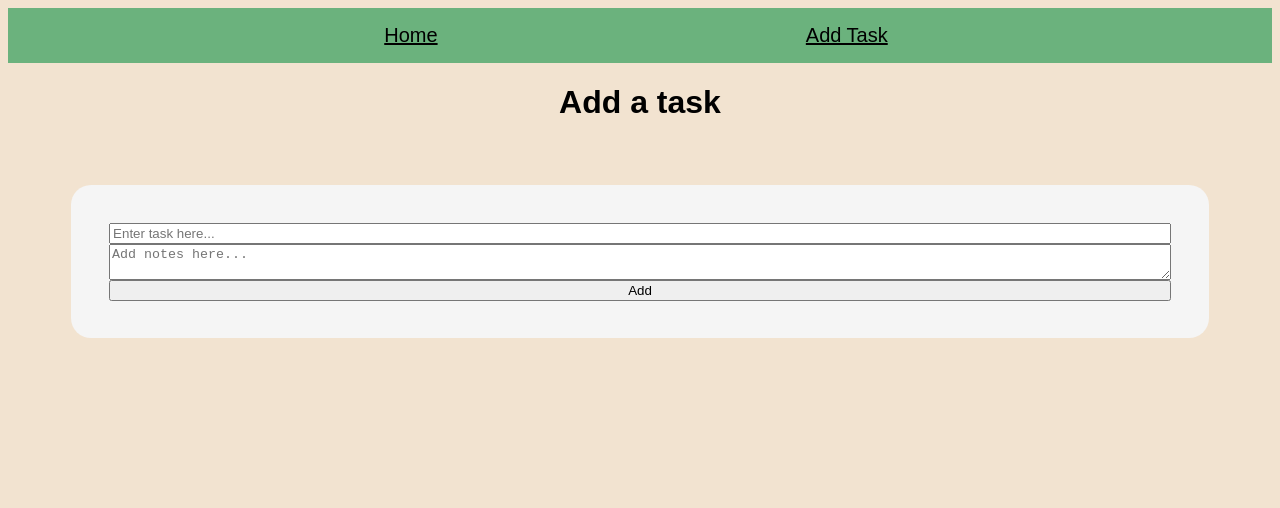
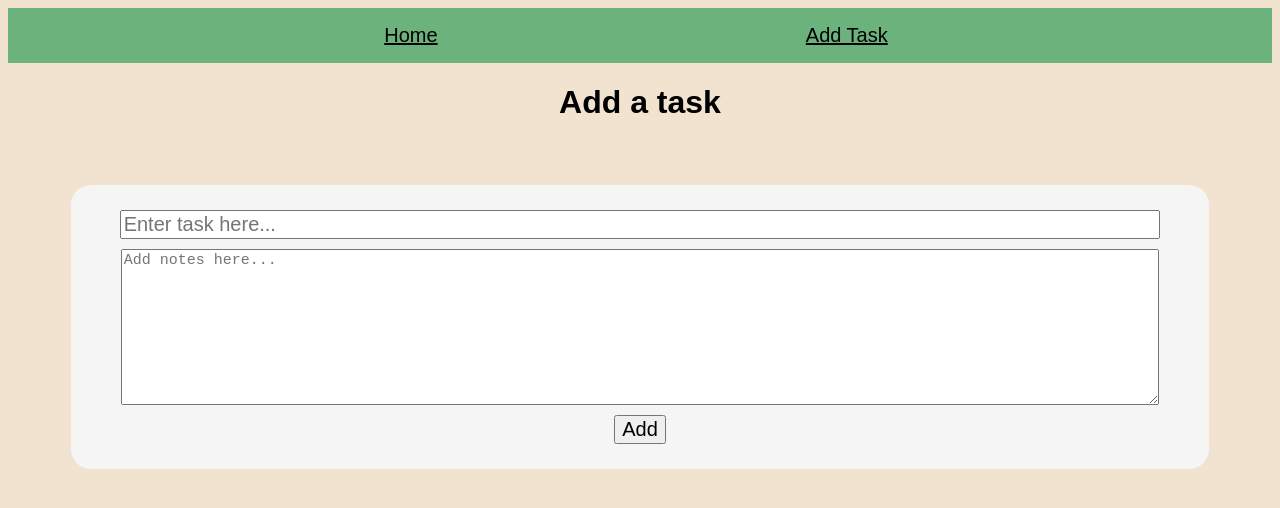
Before and after one commit to olliebalabil/Task-Management-App, a React (Vite) app in the folder client/: page /add in a window 1280 px wide. Shown: the top 508 px of the page. Built offline with nearby package versions, Linux system fonts and the light colour scheme.

Commit message:
adding task

```diff
--- a/client/src/components/TaskCard/TaskCard.css
+++ b/client/src/components/TaskCard/TaskCard.css
@@ -8,3 +8,9 @@
   border-radius: 20px;
 
 }
+
+.cardBtns {
+  display: flex;
+  flex-direction: column;
+  justify-content: space-evenly;
+}
--- a/client/src/components/TaskCard/index.jsx
+++ b/client/src/components/TaskCard/index.jsx
@@ -1,8 +1,18 @@
 import React, {useState, useEffect} from "react"
 import "./TaskCard.css"
 
-export default function TaskCard({name,notes}) {
+export default function TaskCard({id, name,notes, tasks, setTasks}) {
 
+  const handleRemove = (e) => {
+    const removeTask = async () => {
+      const options = {
+        method: "DELETE"
+      }
+      const response = await fetch(`http://localhost:3000/tasks/${id}`, options)
+      setTasks(tasks.filter(el=>el.id!==id))
+    }
+    removeTask()
+  }
 
   return(
    <div className="taskcard">
@@ -10,7 +20,11 @@ export default function TaskCard({name,notes}) {
      <h2>{name}</h2>
      <p>{notes}</p>
     </div>
+    <div className="cardBtns">
     <input type="checkbox"/>
+    <button onClick={handleRemove}>Remove</button>
+    </div>
+
    </div>
   )
 }
--- a/client/src/components/TaskForm/TaskForm.css
+++ b/client/src/components/TaskForm/TaskForm.css
@@ -1,10 +1,29 @@
 .taskform {
   display: flex;
   flex-direction: column;
+  align-items: center;
   background-color: whitesmoke;
-  padding: 3%;
+  padding: 2%;
   margin: 5%;
   text-align: left;
   border-radius: 20px;
 
 }
+
+.taskform>#textInput {
+  width: 95%;
+  font-size: 20px;
+}
+
+.taskform>textarea {
+  height: 150px;
+  width: 95%;
+  margin-top: 10px;
+  margin-bottom: 10px;
+  font-size: 15px
+}
+
+.taskform>#submit {
+  width: fit-content;
+  font-size: 20px;
+}
--- a/client/src/components/TaskForm/index.jsx
+++ b/client/src/components/TaskForm/index.jsx
@@ -4,6 +4,7 @@ import "./TaskForm.css"
 export default function TaskForm() {
   const [name, setName] = useState("")
   const [notes, setNotes] = useState("")
+  const [message, setMessage] = useState("")
 
   const handleInput = (e) => {
     setName(e.target.value)
@@ -16,6 +17,7 @@ export default function TaskForm() {
   const handleSubmit = (e) => {
     e.preventDefault()
     const addTask = async () => {
+      try {
         const options = {
           method: "POST",
           body: JSON.stringify({
@@ -28,8 +30,20 @@ export default function TaskForm() {
         }
         const response = await fetch('http://localhost:3000/tasks', options)
         const data = await response.json()
+        setMessage("Task has been added!")
+        setTimeout(() => {
+          setMessage("")
+        }, 5000)
       }
+      catch (err) {
+        console.error(err.message)
+      }
+    }
+    if (name!="") {
       addTask()
+    } else {
+      setMessage("Make sure you've given the task a name before submitting!")
+    }
     setName("")
     setNotes("")
   }
@@ -37,10 +51,11 @@ export default function TaskForm() {
   return (
     <>
       <form className="taskform" onSubmit={handleSubmit}>
-        <input type="text" placeholder="Enter task here..." onChange={handleInput} value={name} />
+        <input id="textInput" type="text" placeholder="Enter task here..." onChange={handleInput} value={name} />
         <textarea placeholder="Add notes here..." onChange={handleTextarea} value={notes} />
-        <input type="submit" value="Add" />
+        <input id="submit" type="submit" value="Add" />
       </form>
+      <p>{message}</p>
     </>
   )
 }
--- a/client/src/pages/HomePage/index.jsx
+++ b/client/src/pages/HomePage/index.jsx
@@ -19,7 +19,7 @@ export default function HomePage() {
     <>
       <h1>Tasks</h1>
       <em>View, edit and add tasks!</em>
-      {tasks.map((el) => <TaskCard id={el.id} name={el.name} notes={el.notes} completed={completed} setCompleted={setCompleted} key={el.id}/>)}
+      {tasks.map((el) => <TaskCard id={el.id} name={el.name} notes={el.notes} completed={completed} setCompleted={setCompleted} tasks={tasks} setTasks={setTasks} key={el.id}/>)}
 
     </>
   )
```
Lines whose indentation alone changed are shown as unchanged.
